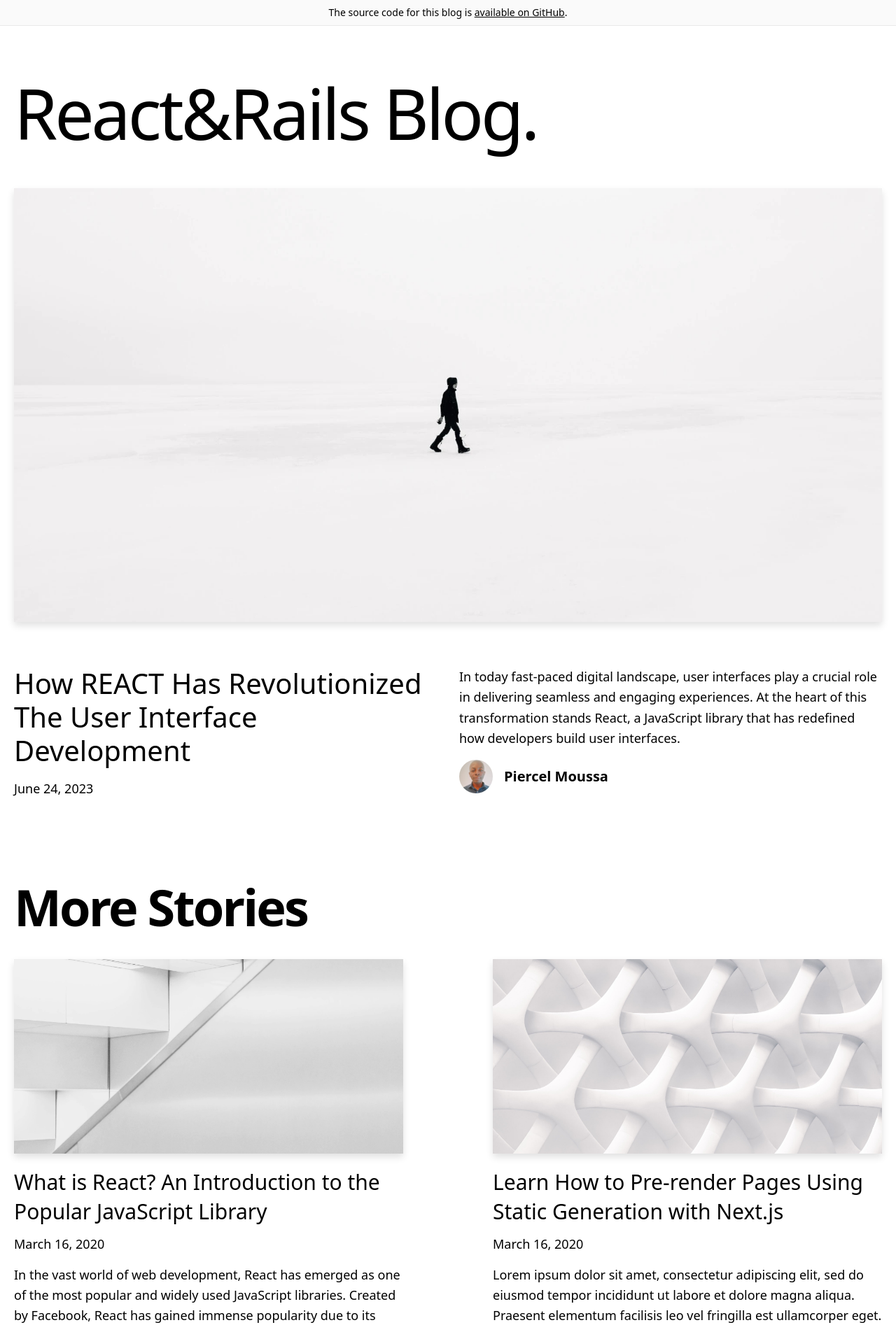
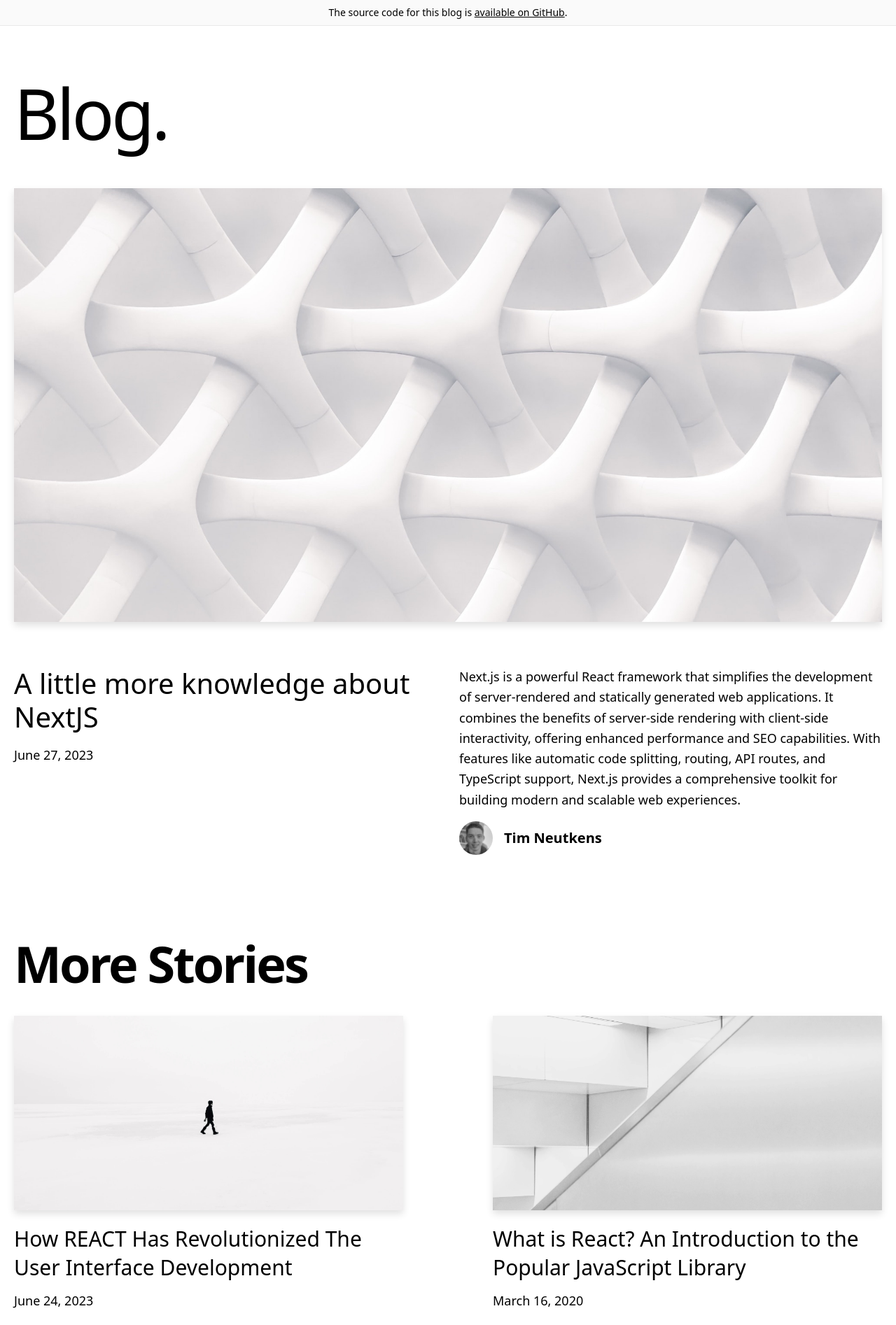
Before and after one commit to Piercel2022/Blog-starter, a Next.js app: page / in a window 1280 px wide. Shown: the top 1894 px of the page at 70% size. Built offline with nearby package versions, Linux system fonts and the light colour scheme.

Commit message:
Modify post content

```diff
--- a/_posts/hello-world.md
+++ b/_posts/hello-world.md
@@ -1,8 +1,8 @@
 ---
-title: 'Learn How to Pre-render Pages Using Static Generation with Next.js'
-excerpt: 'Lorem ipsum dolor sit amet, consectetur adipiscing elit, sed do eiusmod tempor incididunt ut labore et dolore magna aliqua. Praesent elementum facilisis leo vel fringilla est ullamcorper eget. At imperdiet dui accumsan sit amet nulla facilities morbi tempus.'
+title: 'A little more knowledge about NextJS'
+excerpt: 'Next.js is a powerful React framework that simplifies the development of server-rendered and statically generated web applications. It combines the benefits of server-side rendering with client-side interactivity, offering enhanced performance and SEO capabilities. With features like automatic code splitting, routing, API routes, and TypeScript support, Next.js provides a comprehensive toolkit for building modern and scalable web experiences.'
 coverImage: '/assets/blog/hello-world/cover.jpg'
-date: '2020-03-16T05:35:07.322Z'
+date: '2023-06-27T05:35:07.322Z'
 author:
   name: Tim Neutkens
   picture: '/assets/blog/authors/tim.jpeg'
@@ -10,10 +10,26 @@ ogImage:
   url: '/assets/blog/hello-world/cover.jpg'
 ---
 
-Lorem ipsum dolor sit amet, consectetur adipiscing elit, sed do eiusmod tempor incididunt ut labore et dolore magna aliqua. Praesent elementum facilisis leo vel fringilla est ullamcorper eget. At imperdiet dui accumsan sit amet nulla facilities morbi tempus. Praesent elementum facilisis leo vel fringilla. Congue mauris rhoncus aenean vel. Egestas sed tempus urna et pharetra pharetra massa massa ultricies.
+Next.js is a popular framework for building server-rendered React applications. It is built on top of React and provides several features and optimizations that make it easier to develop scalable and performant web applications. Here are some key aspects of Next.js:
 
-Venenatis cras sed felis eget velit. Consectetur libero id faucibus nisl tincidunt. Gravida in fermentum et sollicitudin ac orci phasellus egestas tellus. Volutpat consequat mauris nunc congue nisi vitae. Id aliquet risus feugiat in ante metus dictum at tempor. Sed blandit libero volutpat sed cras. Sed odio morbi quis commodo odio aenean sed adipiscing. Velit euismod in pellentesque massa placerat. Mi bibendum neque egestas congue quisque egestas diam in arcu. Nisi lacus sed viverra tellus in. Nibh cras pulvinar mattis nunc sed. Luctus accumsan tortor posuere ac ut consequat semper viverra. Fringilla ut morbi tincidunt augue interdum velit euismod.
+1. Server-side rendering (SSR): Next.js allows you to render React components on the server and send the fully-rendered HTML to the client. This approach improves initial load times and enhances search engine optimization (SEO) by providing a complete HTML page to crawlers.
 
-## Lorem Ipsum
+2. Client-side rendering (CSR): Next.js also supports client-side rendering for components that don't require server-side processing. This provides a fast and interactive user experience, as subsequent page updates can be handled on the client side.
 
-Tristique senectus et netus et malesuada fames ac turpis. Ridiculous mus mauris vitae ultricies leo integer malesuada nunc vel. In mollis nunc sed id semper. Egestas tellus rutrum tellus pellentesque. Phasellus vestibulum lorem sed risus ultricies tristique nulla. Quis blandit turpis cursus in hac habitasse platea dictumst quisque. Eros donec ac odio tempor orci dapibus ultrices. Aliquam sem et tortor consequat id porta nibh. Adipiscing elit duis tristique sollicitudin nibh sit amet commodo nulla. Diam vulputate ut pharetra sit amet. Ut tellus elementum sagittis vitae et leo. Arcu non odio euismod lacinia at quis risus sed vulputate.
+3. Automatic code splitting: Next.js automatically splits your JavaScript bundles based on the page boundaries. This means that only the necessary code for each page is loaded, reducing the initial page load time and improving performance.
+
+4. Routing: Next.js provides an intuitive and flexible routing system. You can define routes using file-based routing, where each file in the "pages" directory represents a route. Additionally, dynamic routes and query parameters can be easily handled.
+
+5. API routes: Next.js allows you to create serverless API endpoints by defining API routes. These routes can be used to handle data fetching, form submissions, and other server-side functionality.
+
+6. Static site generation (SSG): Next.js supports static site generation, where pages are pre-rendered at build time, allowing you to generate fully static websites. This approach is useful for content-heavy sites with data that doesn't change frequently.
+
+7. Incremental static regeneration (ISR): With Next.js, you can combine static site generation with incremental static regeneration. This feature enables you to update specific pages in the background while serving the pre-rendered content, ensuring your site remains fast and up-to-date.
+
+8. CSS and styling: Next.js provides built-in support for CSS modules, allowing you to write modular CSS styles scoped to specific components. You can also use popular CSS-in-JS solutions like Styled Components or Emotion.
+
+9. TypeScript support: Next.js has excellent TypeScript support out of the box. It includes types for core components and provides better static type checking and code intelligence, enhancing development productivity.
+
+10. Extensibility: Next.js is highly extensible and integrates well with other tools and frameworks. You can add custom server-side logic, middleware, and plugins to extend its functionality based on your project requirements.
+
+Next.js has gained significant popularity due to its developer-friendly features, performance optimizations, and the ability to build scalable applications. It is widely used in industry projects and is supported by a vibrant community, with extensive documentation and resources available to help you get started.
--- a/components/footer.tsx
+++ b/components/footer.tsx
@@ -1,5 +1,4 @@
 import Container from './container'
-import { EXAMPLE_PATH } from '../lib/constants'
 
 const Footer = () => {
   return (
--- a/components/intro.tsx
+++ b/components/intro.tsx
@@ -3,7 +3,7 @@ const Intro = () => {
   return (
     <section className="flex flex-col items-center mt-16 mb-16 md:flex-row md:justify-between md:mb-12">
       <h1 className="text-5xl leading-tight tracking-tighter text-center font-3 md:text-8xl md:pr-8">
-         React&Rails Blog.
+         Blog.
       </h1>
       <h4 className="mt-5 text-lg text-center md:text-left md:pl-8">
 
--- a/components/meta.tsx
+++ b/components/meta.tsx
@@ -34,7 +34,7 @@ const Meta = () => {
       <link rel="alternate" type="application/rss+xml" href="/feed.xml" />
       <meta
         name="description"
-        content={`A statically generated blog example using Next.js and ${CMS_NAME}.`}
+        content={``}
       />
       <meta property="og:image" content={HOME_OG_IMAGE_URL} />
     </Head>
--- a/pages/index.tsx
+++ b/pages/index.tsx
@@ -19,7 +19,7 @@ export default function Index({ allPosts }: Props) {
     <>
       <Layout>
         <Head>
-          <title>{`Next.js Blog Example with ${CMS_NAME}`}</title>
+          <title>{`Next.js Blog  with ${CMS_NAME}`}</title>
         </Head>
         <Container>
           <Intro />
```
